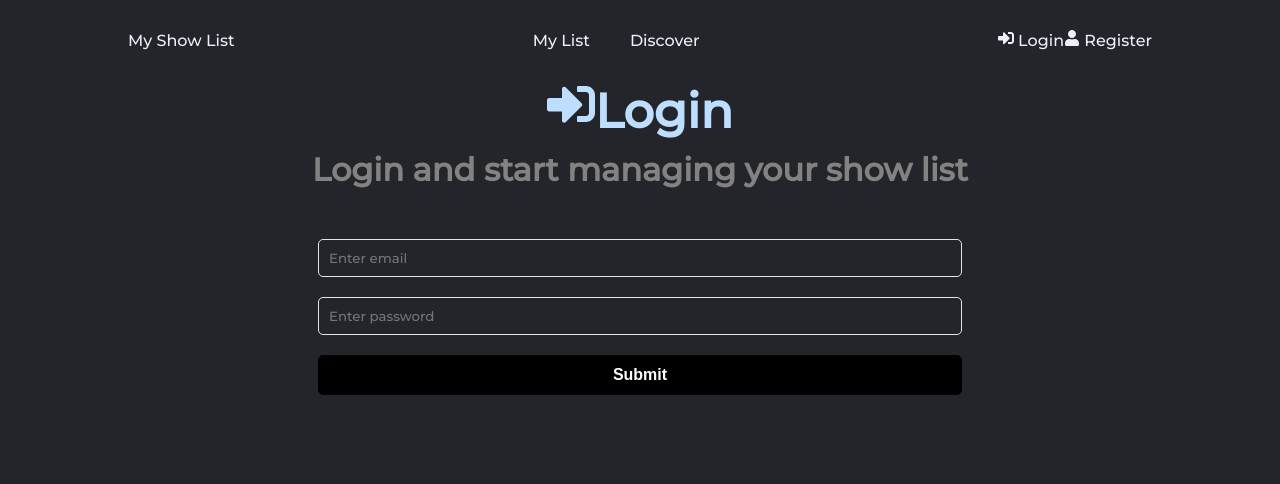
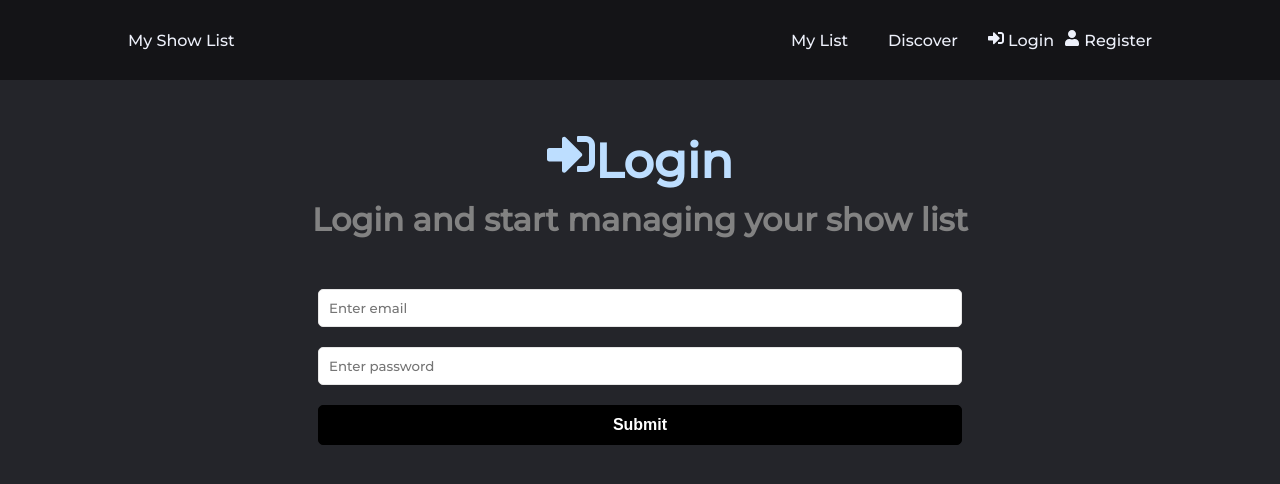
Before and after one commit to ozan98/my-show-list, a React (Create React App) app in the folder frontend/: page /login in a window 1280 px wide. Shown: the top 484 px of the page. Built offline with nearby package versions, Linux system fonts and the light colour scheme.

Commit message:
[style][frontend] spacing navigation bar

```diff
--- a/frontend/src/components/Header.jsx
+++ b/frontend/src/components/Header.jsx
@@ -67,7 +67,7 @@ function Header() {
                     </li>
                 </ul>
             </nav>
-            <div>
+            <div className="user-in-out">
             {user ? (
                         <>
                             <button onClick={onLogout}>
--- a/frontend/src/components/SearchForm.jsx
+++ b/frontend/src/components/SearchForm.jsx
@@ -16,7 +16,7 @@ function SearchForm() {
     }
 
     return (
-        <>
+        <div className="search-panel-container">
             <form onSubmit={onSubmit}>
                 <input
                     type="text"
@@ -27,7 +27,7 @@ function SearchForm() {
                 />
                 <button type="submit">Search</button>
             </form>
-        </>
+        </div>
     )
 }
 
--- a/frontend/src/index.css
+++ b/frontend/src/index.css
@@ -5,13 +5,14 @@
     margin: 0;
     padding: 0;
     box-sizing: border-box;
-    background-color: #24252A;
+
 }
 
 body {
     /* font-family: 'Poppings', sans-serif; */
     font-family: "Montserrat", sans-serif;
     color: hsl(210, 100%, 87%);
+    background-color: #24252A;
     height: 100vh;
     /* background: linear-gradient(to right, hsl(210, 100%, 8%), hsl(210, 100%, 16%)); */
 }
@@ -27,13 +28,16 @@ body {
 
 header {
     display: flex;
-    justify-content: space-between;
+    justify-content: flex-end;
     align-items: center;
     padding: 30px 10%;
+    margin-bottom: 50px;
+    background-color: #141417;
 }
 
 .logo {
     cursor: pointer;
+    margin-right: auto;
 }
 
 .nav-links {
@@ -54,6 +58,10 @@ header {
     color: #0088a9;
 }
 
+.user-in-out a {
+    padding-left: 10px;
+}
+
 button {
     padding: 9px 25px;
     background-color: rgba(0, 136, 169, 1);
@@ -61,6 +69,12 @@ button {
     border-radius: 50px;
     cursor: pointer;
     transition: all 0.3s ease 0s;
+}
+
+button {
+    border: none;
+    cursor: pointer;
+    text-decoration: none;
 }
 
 i {
@@ -158,6 +172,8 @@ img {
     width: 300px;
 }
 
+
+
 @media (max-width: 600px) {
     .form{
         width: 90%;
```
